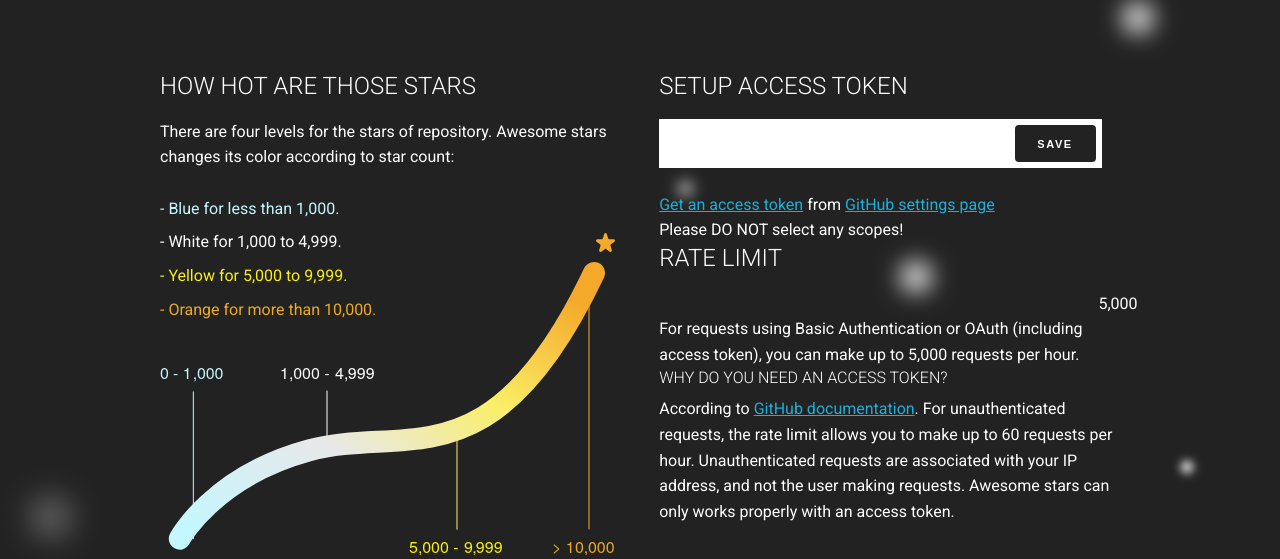
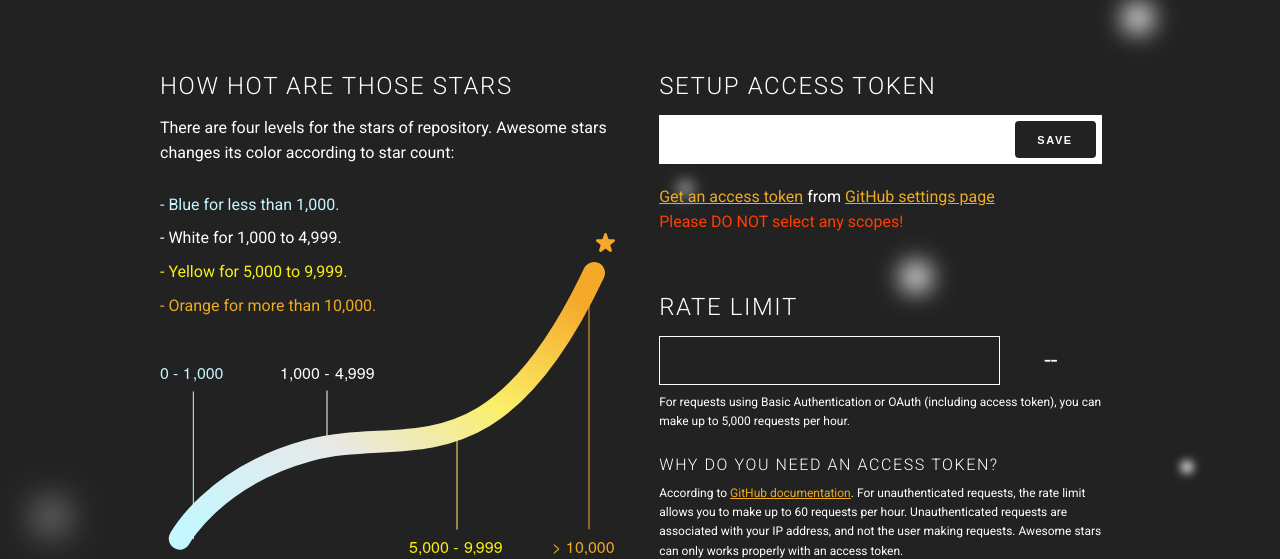
Before and after one commit to henry40408/awesome-stars, a browser extension: page app/pages/options.html in a window 1280 px wide. Shown: the part 231-790 px from the top of the page. Drawn offline with nearby package versions, Linux system fonts and the light colour scheme; files that its build step writes are made by us from their sources.

Commit message:
feat: finish style of options page

```diff
--- a/app/pages/options.html
+++ b/app/pages/options.html
@@ -11,14 +11,14 @@
 
 <body>
   <div class="container">
-    <header class="row">
+    <header class="row header">
       <div class="twelve columns">
         <img src="../images/options-logo.png" alt="Awesome Stars Logo">
         <h1 class="title">Awesome Stars</h1>
         <div class="subtitle">Awesome Stars is a chrome extension that shows you stars of repository on awesome list.</div>
       </div>
     </header>
-    <section class="row">
+    <section class="row body">
       <div class="six columns levels-help">
         <div class="levels-help-description">
           <h2>How hot are those stars</h2>
@@ -36,29 +36,33 @@
       </div>
       <div class="six columns">
         <h2>Setup access token</h2>
-        <div class="row">
+        <div class="row access-token-form">
           <div class="nine columns">
             <input type="text" class="access-token-field" id="access-token" />
           </div>
           <div class="three columns access-token-save-button-wrapper">
             <button class="access-token-save-button">SAVE</button>
           </div>
+          <div class="twelve columns access-token-field-help">
+            <div><a href="#">Get an access token</a> from <a href="#">GitHub settings page</a></div>
+            <div class="alert-text">Please DO NOT select any scopes!</div>
+          </div>
         </div>
-        <div><a href="#">Get an access token</a> from <a href="#">GitHub settings page</a></div>
-        <div>Please DO NOT select any scopes!</div>
         <h2>Rate limit</h2>
-        <div class="row">
-          <div class="eleven columns">&nbsp;</div>
-          <div class="one column">5,000</div>
+        <div class="row progress-bar-wrapper">
+          <div class="nine columns progress-bar">&nbsp;</div>
+          <div class="three columns progress-bar-text">--</div>
+          <div class="twelve columns progress-bar-help small-text">
+            For requests using Basic Authentication or OAuth (including access token), you can make up to 5,000 requests per hour.
+          </div>
         </div>
-        <div>For requests using Basic Authentication or OAuth (including access token), you can make up to 5,000 requests per hour.</div>
         <h3>Why do you need an access token?</h3>
-        <div>According to <a href="#">GitHub documentation</a>. For unauthenticated requests, the rate limit allows you to make up to 60 requests per hour. Unauthenticated requests are associated with your IP address, and not the user making requests. Awesome
+        <div class="small-text">According to <a href="#">GitHub documentation</a>. For unauthenticated requests, the rate limit allows you to make up to 60 requests per hour. Unauthenticated requests are associated with your IP address, and not the user making requests. Awesome
           stars can only works properly with an access token.</div>
       </div>
     </section>
-    <footer>
-      <div>2017 All rights reserved. Made by hengyi.wu with &#10084;.</div>
+    <footer class="footer">
+      <div>2017 All rights reserved. Made by Henry Wu with &#10084;.</div>
     </footer>
   </div>
   <script src="../scripts/options.js"></script>
--- a/app/styles/options.scss
+++ b/app/styles/options.scss
@@ -1,8 +1,14 @@
+/* variables */
+
 $blue:#c4f7ff;
 $dark-gray:#222222;
 $orange:#ecab20;
+$red:#ff3e00;
 $white:#ffffff;
 $yellow:#f9ef14;
+
+/* overrides */
+
 html,
 body {
   font-family: Roboto, sans-serif;
@@ -14,11 +20,18 @@ body {
   color: $white;
 }
 
+a {
+  color: $orange;
+}
+
+
+/* blocks */
+
 .container {
   padding: 3.5rem 0 0;
 }
 
-header {
+.header {
   text-align: center;
   .title {
     font-family: 'Roboto Slab', serif;
@@ -33,22 +46,31 @@ header {
   }
 }
 
-section {
+.body {
   margin: 4.625rem 0 0;
   h2,
   h3 {
-    letter-spacing: normal;
+    letter-spacing: .1rem;
     text-transform: uppercase;
   }
   h2 {
     font-size: 1.5rem;
-    margin: 0 0 1.125rem;
+    margin: 0 0 .875rem;
   }
   h3 {
     font-size: 1rem;
     margin: 0 0 .5rem;
   }
 }
+
+.footer {
+  font-size: .75rem;
+  margin: 9.125rem 0 2.625rem;
+  text-align: center;
+}
+
+
+/* elements */
 
 .levels-help {
   position: relative;
@@ -88,8 +110,18 @@ section {
 input.access-token-field[type=text] {
   border-radius: 0;
   border: none;
+  font-size: 1.1rem;
+  height: 3.0625rem;
+  margin: 0;
   width: 100%;
-  height: 3.0625rem;
+}
+
+.access-token-field-help {
+  margin: 1.25rem 0 0;
+}
+
+.access-token-form {
+  margin: 0 0 3.5625rem;
 }
 
 .access-token-save-button-wrapper {
@@ -112,3 +144,34 @@ input.access-token-field[type=text] {
   text-align: center;
   width: 5.0625rem;
 }
+
+.alert-text {
+  color: $red;
+}
+
+.progress-bar {
+  border: 1px $white solid;
+  height: 3.0625rem;
+}
+
+.progress-bar-help {
+  margin: .5rem 0 0;
+}
+
+.progress-bar-text {
+  align-items: center;
+  display: flex;
+  font-size: 1.5rem;
+  height: 3.0625rem;
+  justify-content: center;
+  margin: 0;
+  width: 26%;
+}
+
+.progress-bar-wrapper {
+  margin: 0 0 1.5rem;
+}
+
+.small-text {
+  font-size: .75rem;
+}
```
